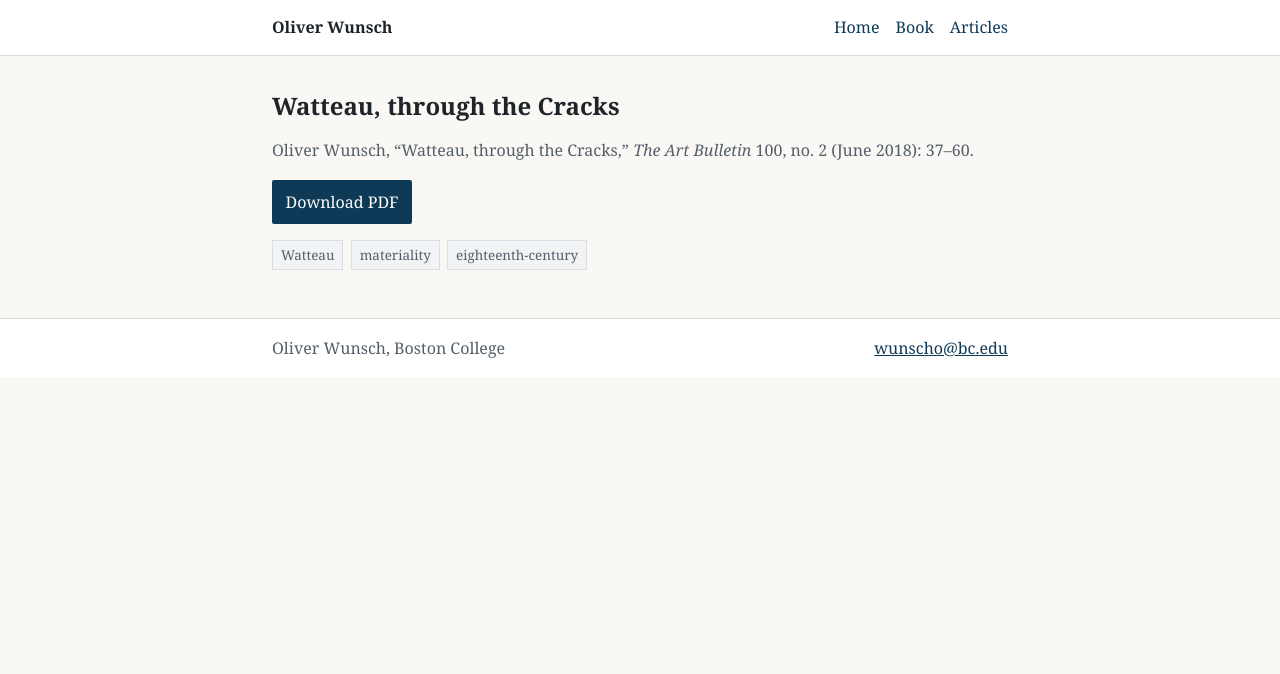
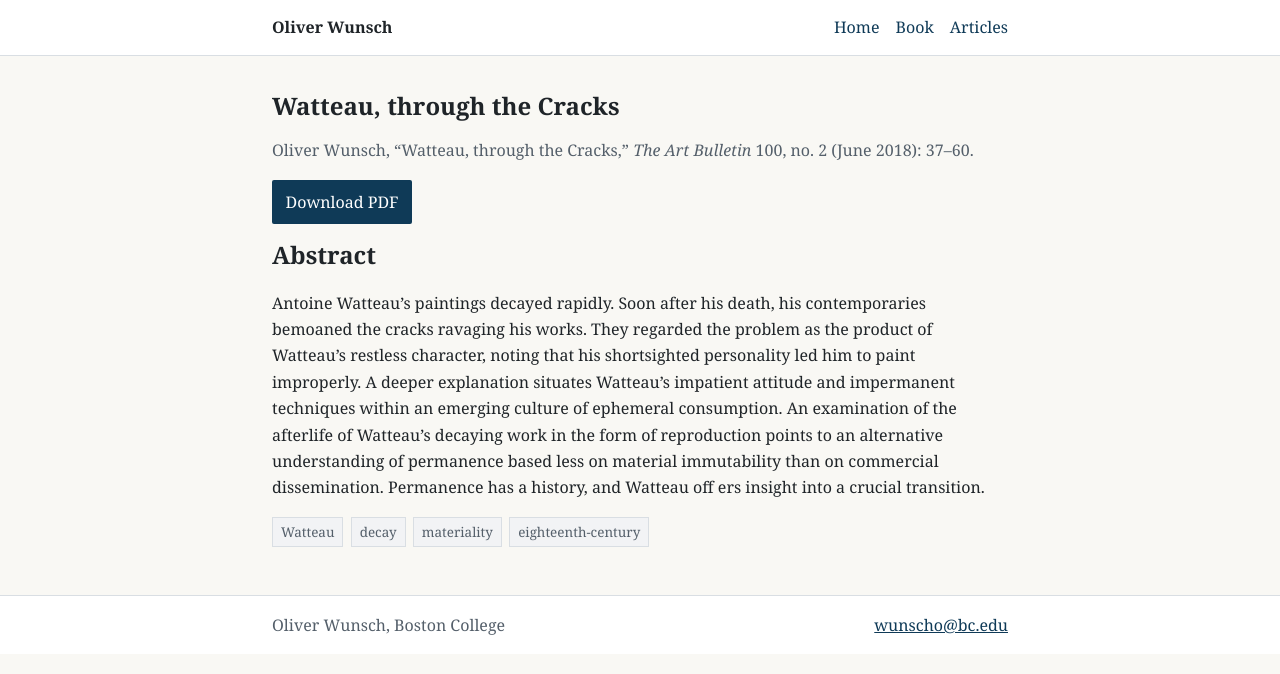
Before and after one commit to owunsch/owunsch.github.io, a Jekyll site: the page built from _articles/watteau-through-the-cracks-2018.md, in a window 1280 px wide. Shown: the top 674 px of the page. Built offline with Jekyll 4.4.1, drawn with Linux system fonts in a browser that asks for light colours.

Commit message:
Update watteau-through-the-cracks-2018.md

```diff
--- a/_articles/watteau-through-the-cracks-2018.md
+++ b/_articles/watteau-through-the-cracks-2018.md
@@ -12,9 +12,10 @@ pages: "37–60"
 doi: ""
 external_url: ""
 pdf: "/assets/pdfs/wunsch-watteau-through-the-cracks-2018.pdf"
-abstract: ""
+abstract: "Antoine Watteau’s paintings decayed rapidly. Soon after his death, his contemporaries bemoaned the cracks ravaging his works. They regarded the problem as the product of Watteau’s restless character, noting that his shortsighted personality led him to paint improperly. A deeper explanation situates Watteau’s impatient attitude and impermanent techniques within an emerging culture of ephemeral consumption. An examination of the afterlife of Watteau’s decaying work in the form of reproduction points to an alternative understanding of permanence based less on material immutability than on commercial dissemination. Permanence has a history, and Watteau oﬀ ers insight into a crucial transition."
 tags:
   - "Watteau"
+  - "decay"
   - "materiality"
   - "eighteenth-century"
 citation_display: "Oliver Wunsch, “Watteau, through the Cracks,” *The Art Bulletin* 100, no. 2 (June 2018): 37–60."
```
